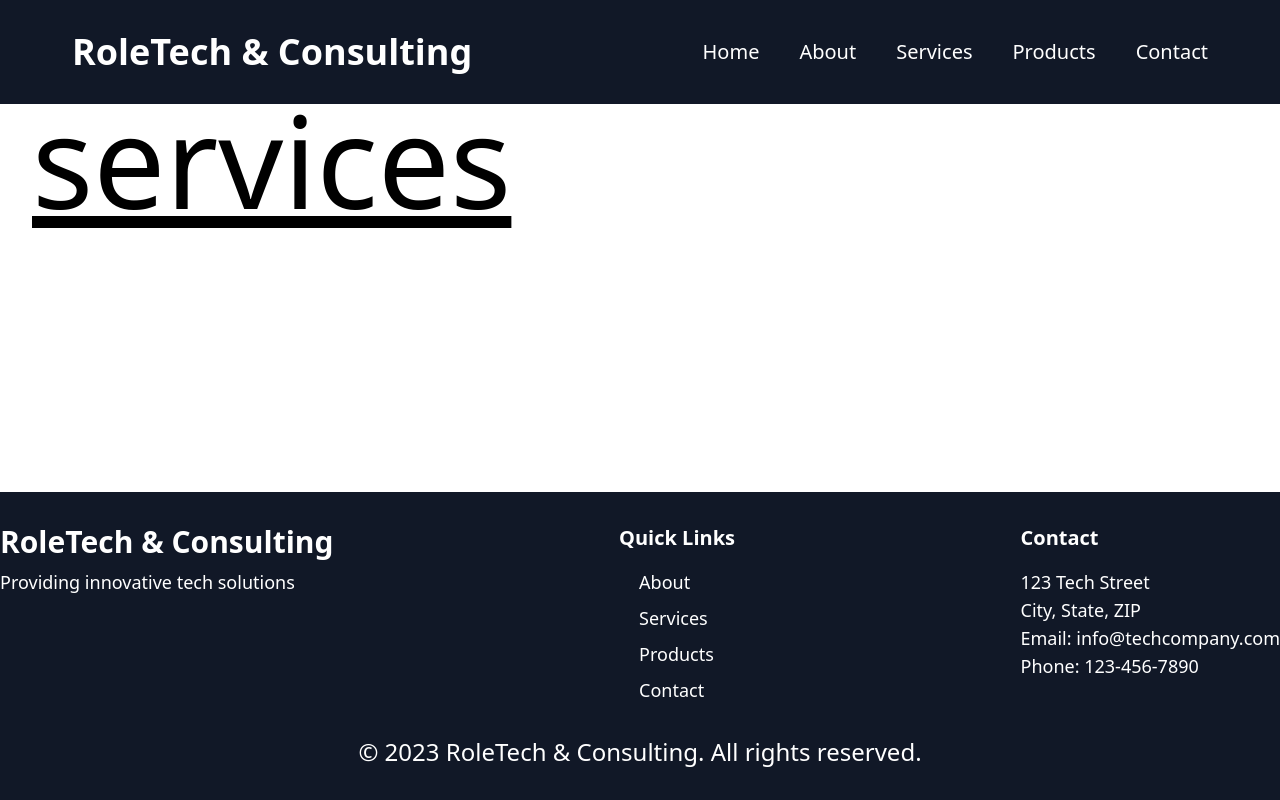
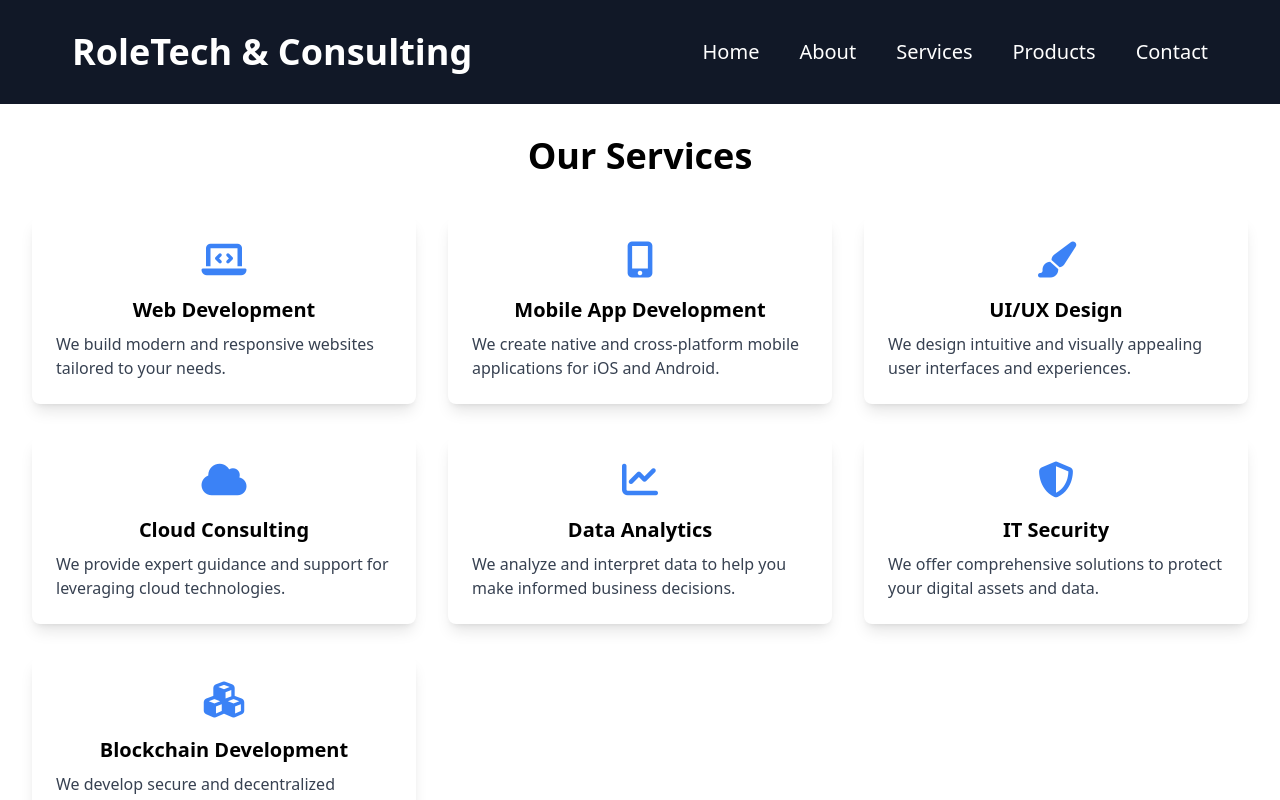
Before and after one commit to DagimAsnake/role-web, a Next.js app: page /services in a window 1280 px wide. Shown: the top 800 px of the page. Built offline with nearby package versions, Linux system fonts and the light colour scheme.

Commit message:
added service and products page

```diff
--- a/package.json
+++ b/package.json
@@ -9,6 +9,7 @@
     "lint": "next lint"
   },
   "dependencies": {
+    "@fortawesome/fontawesome-free": "^6.4.2",
     "next": "13.4.19",
     "react": "18.2.0",
     "react-dom": "18.2.0"
--- a/pages/_app.js
+++ b/pages/_app.js
@@ -1,3 +1,4 @@
+import '@fortawesome/fontawesome-free/css/all.min.css';
 import '@/styles/globals.css'
 import Layout from '@/components/Layout'
 
--- a/pages/products.js
+++ b/pages/products.js
@@ -1,11 +1,48 @@
-import React from 'react'
+import React from 'react';
 
-const products = () => {
-  return (
-    <h1 className="text-9xl font-xlxlbold underline ">
-      products
-    </h1>
-  )
-}
+const products = [
+  {
+    title: 'Product 1',
+    description: 'Lorem ipsum dolor sit amet, consectetur adipiscing elit.',
+    image: '/images/bg-1.png',
+  },
+  {
+    title: 'Product 2',
+    description: 'Lorem ipsum dolor sit amet, consectetur adipiscing elit.',
+    image: '/images/bg-1.png',
+  },
+  {
+    title: 'Product 3',
+    description: 'Lorem ipsum dolor sit amet, consectetur adipiscing elit.',
+    image: '/images/bg-1.png',
+  },
+  {
+    title: 'Product 4',
+    description: 'Lorem ipsum dolor sit amet, consectetur adipiscing elit.',
+    image: '/images/bg-1.png',
+  },
+  // Add more products...
+];
 
-export default products
+const ProductCard = ({ title, description, image }) => (
+  <div className="bg-white shadow-lg rounded-lg overflow-hidden transform hover:-translate-y-1 hover:shadow-2xl transition-transform duration-300">
+    <img className="w-full h-48 object-cover" src={image} alt={title} />
+    <div className="p-6">
+      <h3 className="text-xl font-bold mb-2">{title}</h3>
+      <p className="text-gray-700">{description}</p>
+    </div>
+  </div>
+);
+
+const Products = () => (
+  <div className="container mx-auto py-10">
+    <h1 className="text-4xl font-bold text-center mb-10">Our Products</h1>
+    <div className="grid grid-cols-1 sm:grid-cols-2 md:grid-cols-3 lg:grid-cols-4 gap-8">
+      {products.map((product, index) => (
+        <ProductCard key={index} {...product} />
+      ))}
+    </div>
+  </div>
+);
+
+export default Products;
--- a/pages/services.js
+++ b/pages/services.js
@@ -1,11 +1,60 @@
-import React from 'react'
+import React from 'react';
 
-const services = () => {
-  return (
-    <h1 className="text-9xl font-xlxlbold underline ">
-    services
-  </h1>
-  )
-}
+const services = [
+  {
+    title: 'Web Development',
+    description: 'We build modern and responsive websites tailored to your needs.',
+    icon: 'fas fa-laptop-code',
+  },
+  {
+    title: 'Mobile App Development',
+    description: 'We create native and cross-platform mobile applications for iOS and Android.',
+    icon: 'fas fa-mobile-alt',
+  },
+  {
+    title: 'UI/UX Design',
+    description: 'We design intuitive and visually appealing user interfaces and experiences.',
+    icon: 'fas fa-paint-brush',
+  },
+  {
+    title: 'Cloud Consulting',
+    description: 'We provide expert guidance and support for leveraging cloud technologies.',
+    icon: 'fas fa-cloud',
+  },
+  {
+    title: 'Data Analytics',
+    description: 'We analyze and interpret data to help you make informed business decisions.',
+    icon: 'fas fa-chart-line',
+  },
+  {
+    title: 'IT Security',
+    description: 'We offer comprehensive solutions to protect your digital assets and data.',
+    icon: 'fas fa-shield-alt',
+  },
+  {
+    title: 'Blockchain Development',
+    description: 'We develop secure and decentralized blockchain applications.',
+    icon: 'fas fa-cubes',
+  },
+];
 
-export default services
+const ServiceCard = ({ title, description, icon }) => (
+  <div className="bg-white shadow-lg rounded-lg p-6 hover:shadow-xl transition-shadow duration-300 flex flex-col items-center">
+    <i className={`${icon} text-4xl text-blue-500 mb-4`} />
+    <h3 className="text-xl font-bold mb-2">{title}</h3>
+    <p className="text-gray-700">{description}</p>
+  </div>
+);
+
+const Services = () => (
+  <div className="container mx-auto py-10">
+    <h1 className="text-4xl font-bold text-center mb-10">Our Services</h1>
+    <div className="grid grid-cols-1 md:grid-cols-2 lg:grid-cols-3 gap-8">
+      {services.map((service, index) => (
+        <ServiceCard key={index} {...service} />
+      ))}
+    </div>
+  </div>
+);
+
+export default Services;
```
Also changed, not shown: 1 other file (tests, documents, lock files or other folders).
